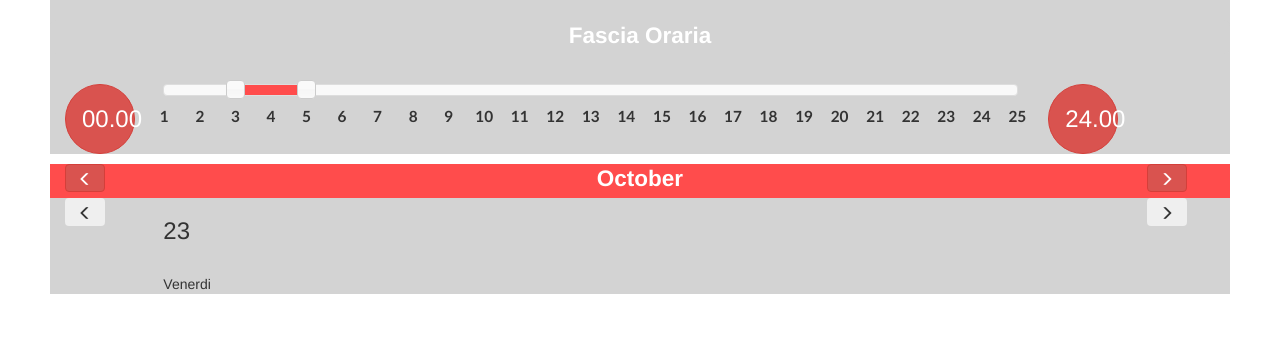
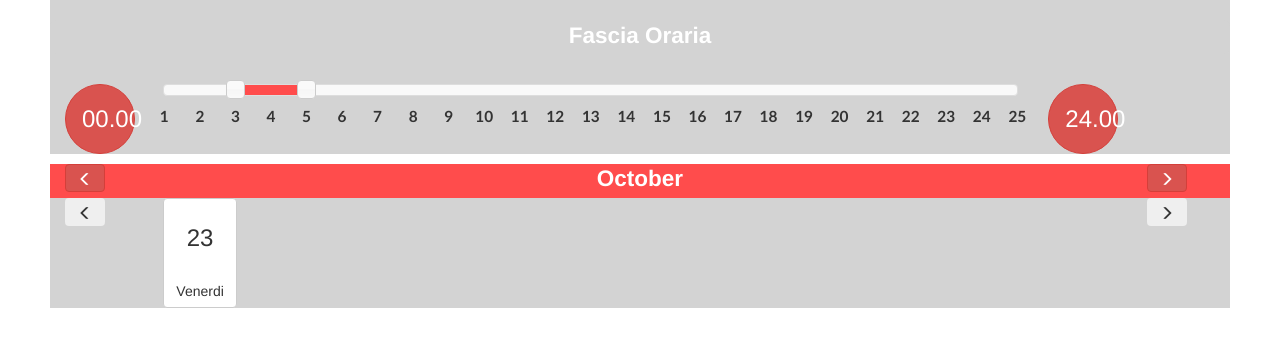
Before and after one commit to rokity/timeSlot-CalendarBootjQuery, a plain HTML site: page index.html in a window 1280 px wide. Drawn offline with Linux system fonts and the light colour scheme.

Commit message:
calendario style fatto

```diff
--- a/index.html
+++ b/index.html
@@ -58,7 +58,11 @@
 
 <div id="giorno" class="row center-block block">
   <div id="left2" class=" column_left col-xs-1"><button class=" btn "><span class="glyphicon glyphicon-menu-left"></span></button></div>
-  <div id="center2" class="column_center col-xs-10"><div "column_center col-xs-1 center-block"><h3>23</h3></br>Venerdi</div></div>
+  <div id="center2" class="column_center col-xs-10">
+    <button type="button" class="btn btn-default" aria-label="Left Align">
+<span class="" aria-hidden="true"><h3>23</h3></br>Venerdi</span>
+    </button>
+  </div>
   <div id="right2" class=" column_right col-xs-1"><button class=" btn "><span class="glyphicon glyphicon-menu-right"></span></button></div>
 
 </div>
```
